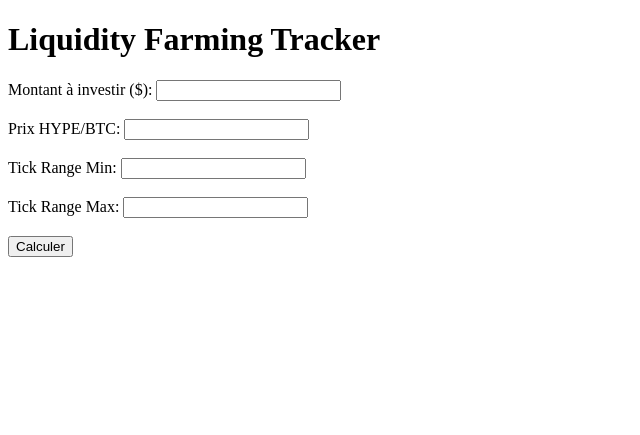
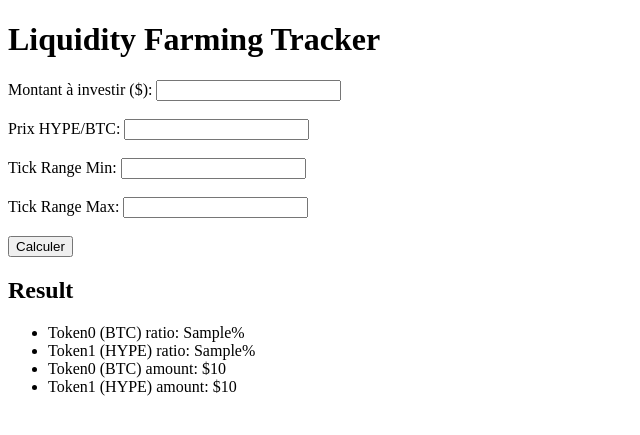
Before and after one commit to tristanraison/liquidity_farming_tracker, a Flask app: template app/templates/index.html in a window 1280 px wide. Shown: the top 435 px of the page, without its empty margins (0-640 px from the left). Run offline with Flask 3, Linux system fonts and the light colour scheme; the template is opened without the code that fills it: most values are stand-ins (such as "Sample title", 1, 10 or a date in 2020).

Commit message:
Display token allocation results in HTML template

```diff
--- a/app/templates/index.html
+++ b/app/templates/index.html
@@ -22,6 +22,21 @@
 
         <button type="submit">Calculer</button>
     </form>
+
+    {% if result %}
+    {% if result.error %}
+    <p style="color:red;">Error: {{ result.error }}</p>
+    {% else %}
+    <h2>Result</h2>
+    <ul>
+        <li>Token0 (BTC) ratio: {{ result.token0_ratio }}%</li>
+        <li>Token1 (HYPE) ratio: {{ result.token1_ratio }}%</li>
+        <li>Token0 (BTC) amount: ${{ result.token0_amount }}</li>
+        <li>Token1 (HYPE) amount: ${{ result.token1_amount }}</li>
+    </ul>
+    {% endif %}
+    {% endif %}
+
 </body>
 
 </html>
```
